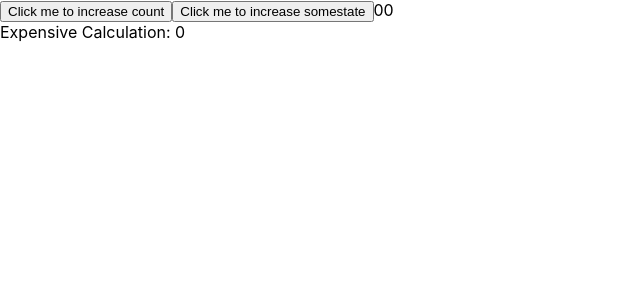
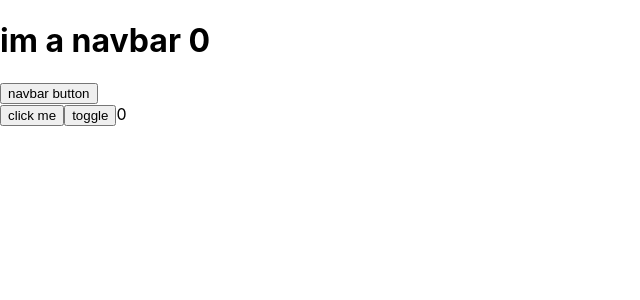
Before and after one commit to ankushpille/my-contrib-react-app, a React (Create React App) app: page / in a window 1280 px wide. Shown: the top 300 px of the page, without its empty margins (0-640 px from the left). Built offline with nearby package versions, Linux system fonts and the light colour scheme.

Commit message:
usecallback practice

```diff
--- a/src/App.js
+++ b/src/App.js
@@ -1,7 +1,8 @@
 // import logo from './logo.svg';
 // import './App.css';
 
-import { useEffect, useState,useMemo } from "react";
+import { useEffect, useState,useMemo, useCallback } from "react";
+import Navbar from "./Navbar";
 
 
 
@@ -15,23 +16,30 @@ import { useEffect, useState,useMemo } from "react";
 
 function App() {
   const [count,setCount] = useState(0);
-  const [somestate,setSomeState] = useState(0);
+  const [somestate,setSomeState] = useState(true);
 
-  const expensiveCalculation = useMemo(() => {
-    console.log("Calculating...");
-         return count * 10
-  },[count]);
 
+
+  // const handleClick = () => {
+  //    setCount(count + 1);
+  // }
+
+  const handleClick = useCallback(() => {
+     setCount((c) => c +1);
+  },[count])
+
+  const handleClick2 = () => {
+    setSomeState(!somestate);
+  }
 
   return (
     <>
       {/* <countContext.Provider value={{count}}> */}
         <div className="App">
-             <button onClick={() => setCount(count + 1)}>Click me to increase count</button>
-             <button onClick = {() => setSomeState(somestate + 1)}>Click me to increase somestate</button>
-           {count}
-           {somestate}
-            <div>Expensive Calculation: {expensiveCalculation}</div>
+             <Navbar count={count}  handleClick={handleClick} />
+             <button onClick={handleClick}>click me</button>
+             <button>toggle</button>
+             {count}
         </div>
 
     </>
--- /dev/null
+++ b/src/Navbar.js
@@ -0,0 +1,13 @@
+import React from 'react'
+
+function Navbar({count,somestate,handleClick}) {
+    console.log("Navbar rendered");
+  return (
+    <div>
+      <h1>im a navbar {count} {somestate}</h1>
+       <button onClick={handleClick}>navbar button</button>
+    </div>
+  )
+}
+
+export default React.memo(Navbar);
```
